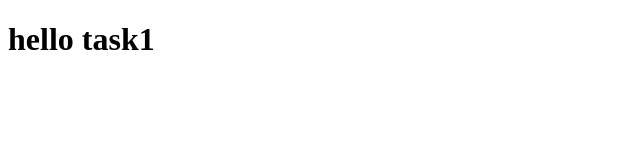
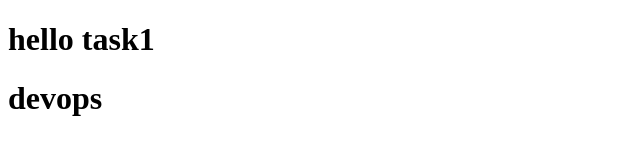
Before and after one commit to NikithRaj-S/github, a plain HTML site: page index.html in a window 1280 px wide. Shown: the whole page, without its empty margins (0-640 px from the left). Drawn offline with Linux system fonts and the light colour scheme.

Commit message:
Update index.html

```diff
--- a/index.html
+++ b/index.html
@@ -7,5 +7,6 @@
 </head>
 <body>
     <h1>hello task1</h1>
+    <h1>devops</h1>
 </body>
 </html>
```
